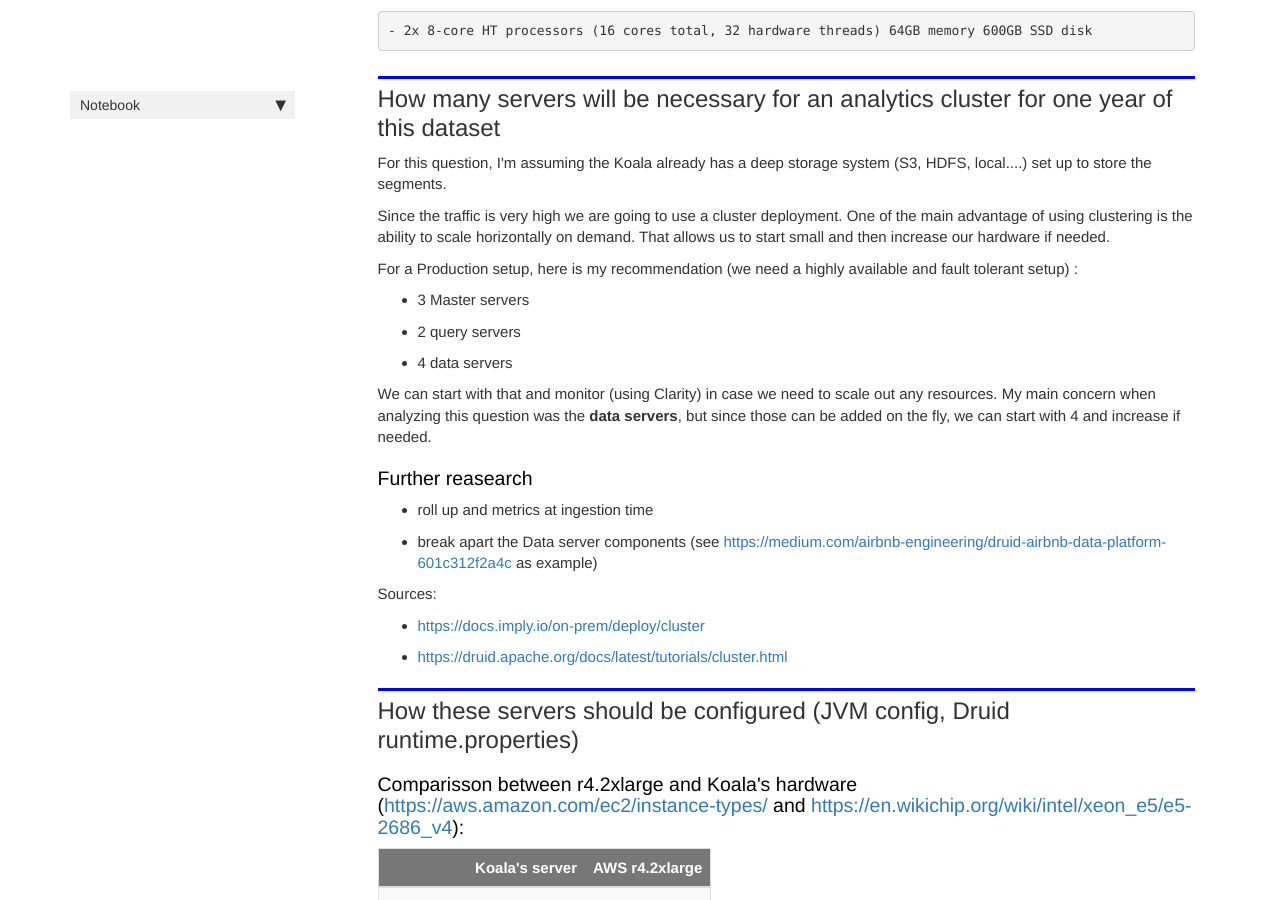
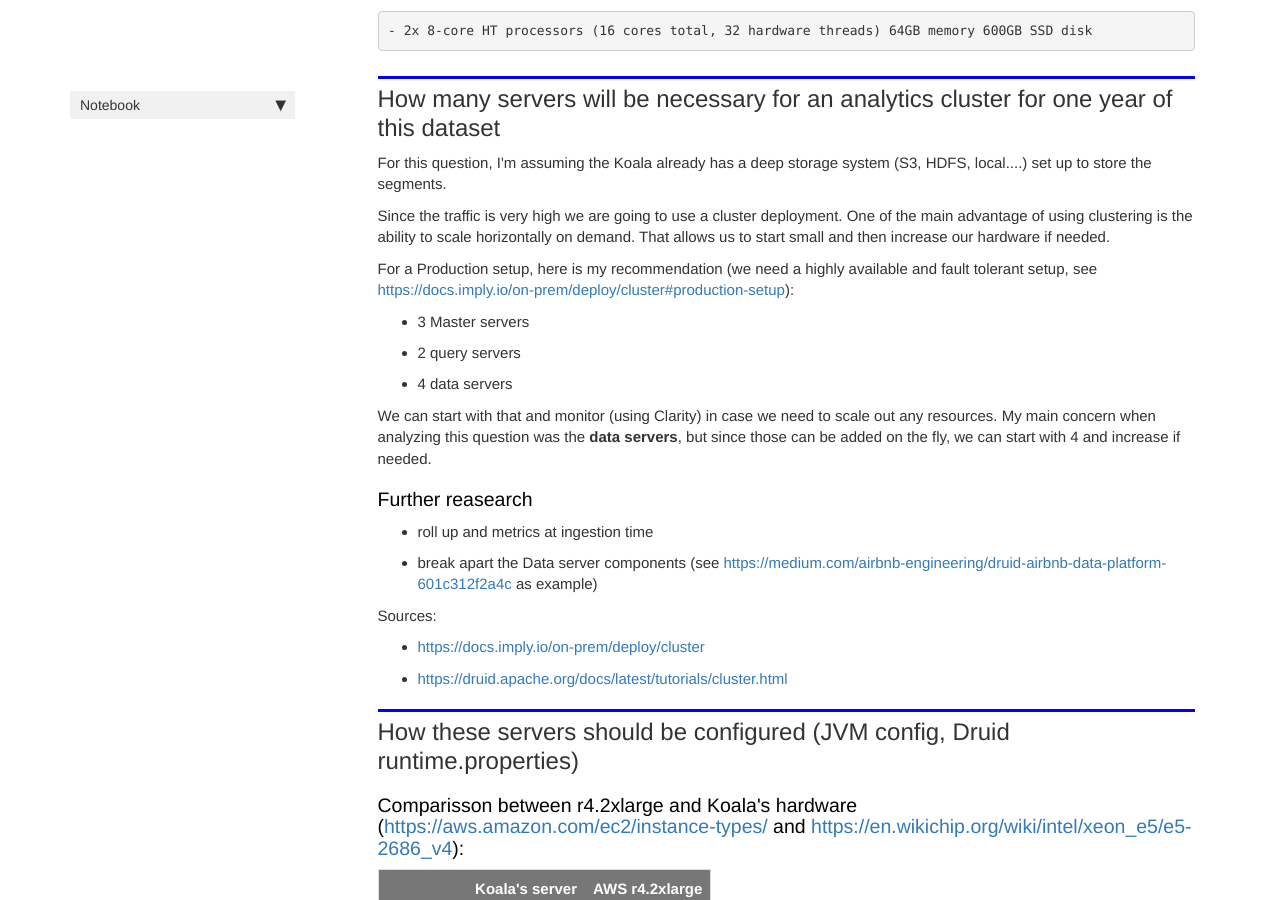
Before and after one commit to theccalderon/candidate-exercises-public, a Jekyll site: the page built from docs/index.html, in a window 1280 px wide and 900 px high, scrolled down 4299 px. Built offline with Jekyll 4.4.1, drawn with Linux system fonts in a browser that asks for light colours; nearby versions of some CDN libraries; comment, search, counter and statistics services are not loaded; some of the changed text lies outside the part shown.

Commit message:
minor adjustments

```diff
--- a/docs/index.html
+++ b/docs/index.html
@@ -542,7 +542,7 @@ README.md
 </div>
 <div class="cell border-box-sizing text_cell rendered"><div class="inner_cell">
 <div class="text_cell_render border-box-sizing rendered_html">
-<p>For a Production setup, here is my recommendation (we need a highly available and fault tolerant setup) :</p>
+<p>For a Production setup, here is my recommendation (we need a highly available and fault tolerant setup, see <a href="https://docs.imply.io/on-prem/deploy/cluster#production-setup">https://docs.imply.io/on-prem/deploy/cluster#production-setup</a>):</p>
 <ul>
 <li>3 Master servers</li>
 <li>2 query servers</li>
```
Also changed, not shown: other parts of docs/index.html (+1 -1 lines), 1 other file.
